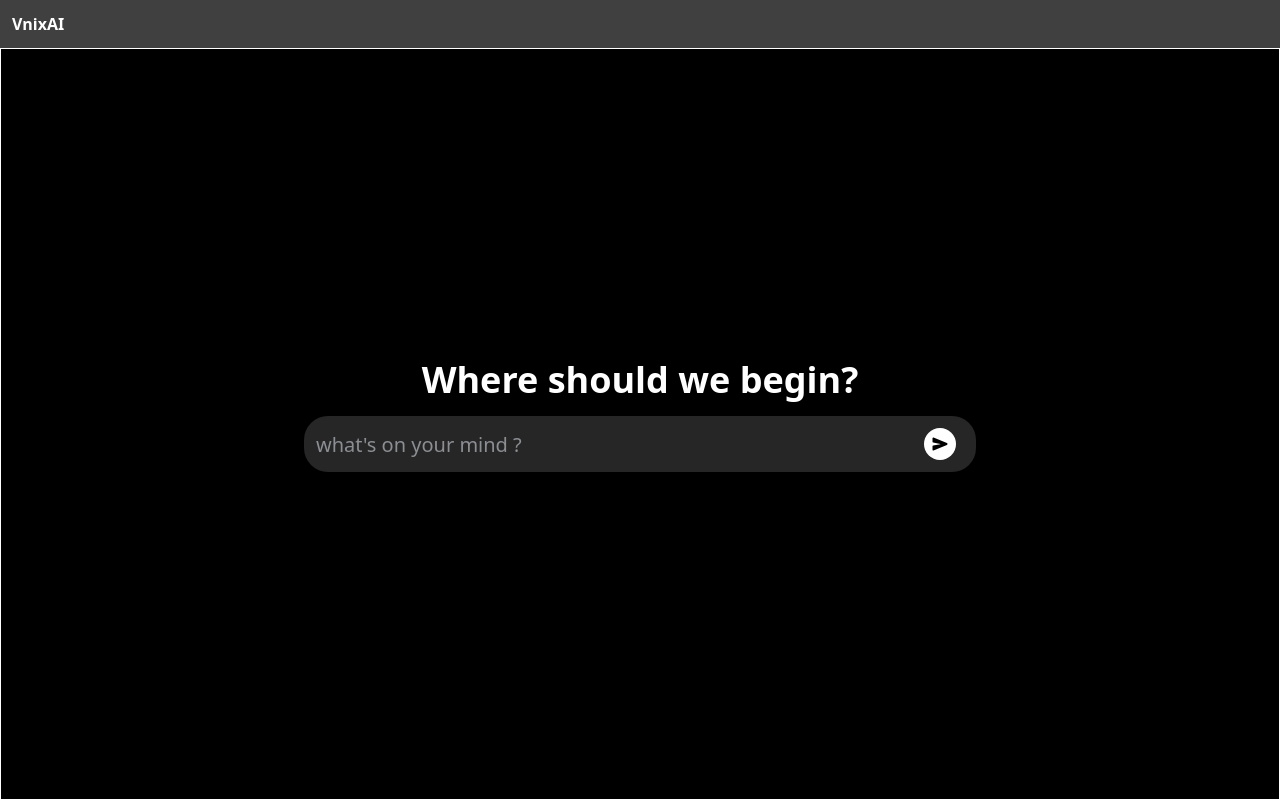
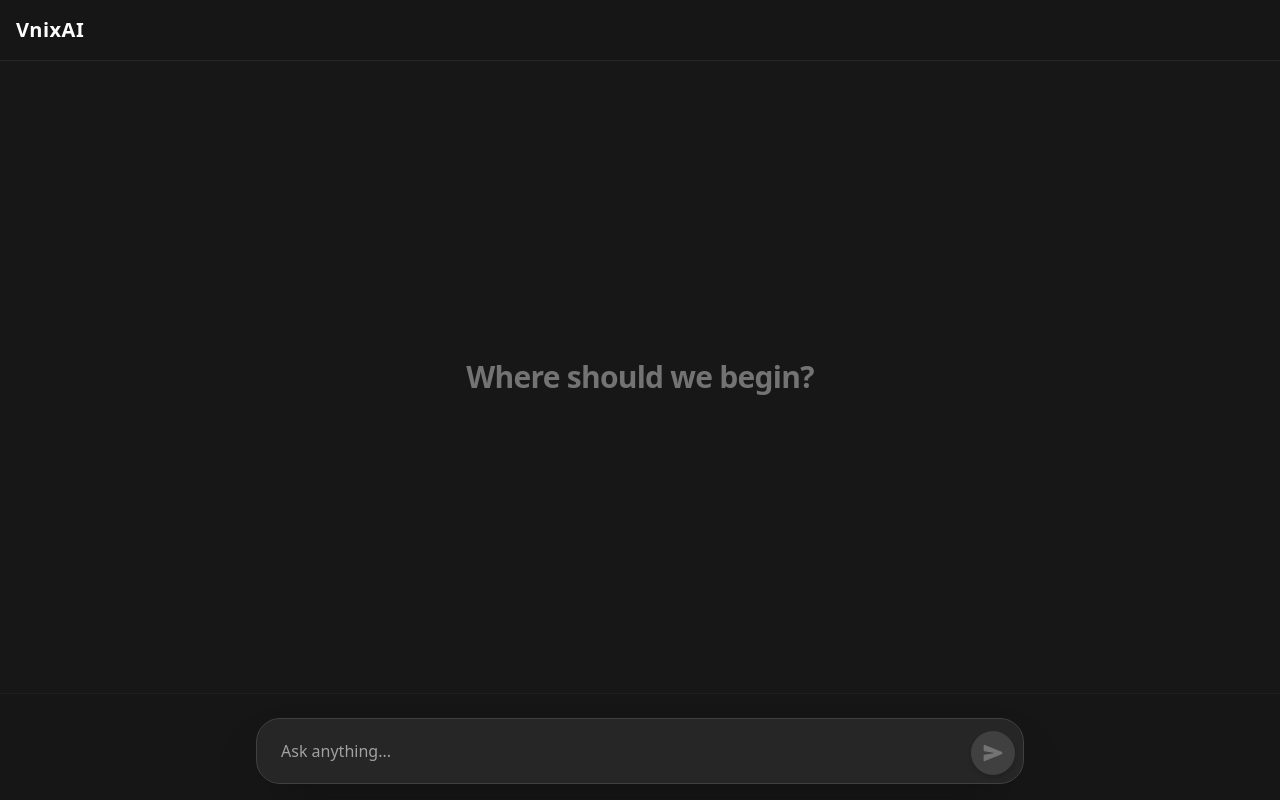
Before and after one commit to NaveenHiranya/VnixEnv, a Next.js app: page / in a window 1280 px wide. Built offline with nearby package versions, Linux system fonts and the light colour scheme.

Commit message:
fix: resolve model API loading issue and improve UI

```diff
--- a/app/api/chat/route.ts
+++ b/app/api/chat/route.ts
@@ -1,64 +1,35 @@
 import { GoogleGenAI } from "@google/genai";
-import { NextResponse } from "next/server"; // Using Next.js native response object
 
-// 1. Initialize outside the handler so the instance is reused across requests
 const ai = new GoogleGenAI({
-  apiKey: process.env.GEMINI_API_KEY as string,
+  apiKey: process.env.GEMINI_API_KEY!,
 });
 
 export async function POST(req: Request) {
   try {
-    const body = await req.json();
-    const { prompt } = body;
+    const { prompt } = await req.json();
 
-    // 2. Input Validation: Ensure prompt exists before calling the API
-    if (!prompt || typeof prompt !== "string" || prompt.trim() === "") {
-      return NextResponse.json(
-        { error: "A valid prompt is required." },
-        { status: 400 }
-      );
-    }
-
-    // 3. API Call
     const response = await ai.models.generateContent({
       model: "gemini-3.5-flash",
       contents: prompt,
+      config: {
+        systemInstruction:
+          "You are VnixAI. Provide clear answers formatted using standard Markdown.",
+      },
     });
 
-    // 4. Successful Response
-    return NextResponse.json({
+    return Response.json({
       text: response.text,
     });
+  } catch (error) {
+    console.error(error);
 
-  } catch (error: any) {
-    console.error("Gemini API Error details:", error);
-
-    // Extract status and message from the error object
-    const status = error?.status || error?.response?.status || 500;
-    const errorMessage = error?.message || "An unexpected error occurred.";
-
-    // 5. Granular Error Catching
-
-    // Check for Rate Limit / Quota Exceeded
-    if (status === 429 || errorMessage.toLowerCase().includes("quota")) {
-      return NextResponse.json(
-        { error: "API quota exceeded. Please check your billing details or try again later." },
-        { status: 429 }
-      );
-    }
-
-    // Check for Invalid/Missing API Key
-    if (status === 400 || status === 403 || errorMessage.toLowerCase().includes("api key")) {
-      return NextResponse.json(
-        { error: "Authentication failed. Please verify your Gemini API key." },
-        { status: 401 }
-      );
-    }
-
-    // Default catch-all: Pass the actual error message back to the client
-    return NextResponse.json(
-      { error: errorMessage },
-      { status: status }
+    return Response.json(
+      {
+        error: "Failed to generate response.",
+      },
+      {
+        status: 500,
+      }
     );
   }
 }
--- a/app/page.tsx
+++ b/app/page.tsx
@@ -1,127 +1,194 @@
 "use client";
 
-import { useState,useEffect } from "react";
-import { useRef } from "react";
+import { useState, useEffect, useRef } from "react";
 import { IoSend } from "react-icons/io5";
-// import { FaThumbsUp, FaThumbsDown } from "react-icons/fa";
 import { BiLike, BiDislike } from "react-icons/bi";
+import ReactMarkdown from "react-markdown";
+import remarkGfm from "remark-gfm";
 
 export default function Home() {
   const [prompt, setPrompt] = useState("");
-  const [answer, setAnswer] = useState("");
   const [loading, setLoading] = useState(true);
-  const [messages, setMessages] = useState<
-    { status: string; message: string }[]
-  >([]);
+  const [messages, setMessages] = useState<{ status: string; message: string }[]>([]);
 
-  //scroll controller
   const messagesEndRef = useRef<HTMLDivElement>(null);
+  const textareaRef = useRef<HTMLTextAreaElement>(null);
+
   const scrollToBottom = () => {
-    messagesEndRef.current?.scrollIntoView({ behavior: "smooth" });
+    messagesEndRef.current?.scrollIntoView({
+      behavior: "smooth",
+    });
   };
+
   useEffect(() => {
     scrollToBottom();
-  }, [messages]);
+  }, [messages, loading]);
 
-  //gemini api call
+  useEffect(() => {
+    if (prompt === "" && textareaRef.current) {
+      textareaRef.current.style.height = "auto";
+    }
+  }, [prompt]);
+
   const askGemini = async () => {
-    if (prompt != "") {
+    if (!prompt.trim()) return;
+
+    const currentPrompt = prompt;
+
     setLoading(false);
     setPrompt("");
-      setMessages((messages) => [
-        ...messages,
-        { status: "user", message: prompt },
+
+    setMessages((prev) => [
+      ...prev,
+      {
+        status: "user",
+        message: currentPrompt,
+      },
     ]);
+
+    const combinedPrompt = `${currentPrompt}`;
+
+    try {
       const res = await fetch("/api/chat", {
         method: "POST",
         headers: {
           "Content-Type": "application/json",
         },
-        body: JSON.stringify({ prompt }),
+        body: JSON.stringify({
+          prompt: combinedPrompt,
+        }),
       });
 
       const data = await res.json();
 
-      setMessages((messages) => [
-        ...messages,
-        { status: "agent", message: data.text },
+      setMessages((prev) => [
+        ...prev,
+        {
+          status: "agent",
+          message: data.text,
+        },
       ]);
-
-      setAnswer(data.text);
+    } catch (err) {
+      setMessages((prev) => [
+        ...prev,
+        {
+          status: "agent",
+          message: "Something went wrong.",
+        },
+      ]);
+    } finally {
       setLoading(true);
     }
   };
 
+  const handleKeyDown = (e: React.KeyboardEvent<HTMLTextAreaElement>) => {
+    if (e.key === "Enter" && !e.shiftKey) {
+      e.preventDefault();
+
+      if (loading && prompt.trim()) {
+        askGemini();
+      }
+    }
+  };
+
+  const handleInput = (e: React.ChangeEvent<HTMLTextAreaElement>) => {
+    setPrompt(e.target.value);
+
+    e.target.style.height = "auto";
+    e.target.style.height = `${Math.min(e.target.scrollHeight, 200)}px`;
+  };
+
   return (
-    <div className="h-screen flex flex-col">
-      <div className="bg-neutral-700 p-3">
-        <h2 className="font-bold text-white">VnixAI</h2>
-      </div>
-      <main className={`flex flex-col ${messages.length === 0 ? "justify-center": ""} p-4 pt-0 items-center bg-black text-white h-full border`}>
-        <div>
+    <div className="h-screen flex flex-col bg-neutral-900 text-white font-sans">
+      {/* Header with Glassmorphism */}
+      <header className="p-4 border-b border-neutral-800 bg-neutral-900/80 backdrop-blur-md sticky top-0 z-10">
+        <h1 className="text-xl font-bold tracking-wide">VnixAI</h1>
+      </header>
+
+      {/* Chat Area */}
+      <main className="flex-1 overflow-y-auto p-4 flex flex-col items-center w-full">
         {messages.length === 0 ? (
-            <div className="w-full flex items-center justify-center h-full">
-              <p className="font-semibold text-2xl md:text-3xl lg:text-4xl text-wrap">
+          <div className="flex-1 flex items-center justify-center h-full">
+            <h2 className="text-2xl md:text-3xl font-semibold text-neutral-500 tracking-tight">
               Where should we begin?
-              </p>
+            </h2>
           </div>
         ) : (
-            ""
-          )}
-        </div>
-        <div
-          className={`${messages.length === 0 ? "hidden" : "flex"} flex-col gap-1 w-full relative max-w-2xl pt-3 h-160 overflow-y-auto scrollbar-hide`}
-        >
+          <div className="w-full max-w-3xl space-y-6 pb-24">
             {messages.map((item, index) =>
-            item.status === "agent" ? (
-              <div className="p-3" key={index}>
-                <p>{item.message}</p>
-                <div className="flex gap-2">
-                  <BiLike className="cursor-pointer" />
-                  <BiDislike className="cursor-pointer" />
+              item.status === "user" ? (
+                /* User Message Bubble */
+                <div key={index} className="flex justify-end w-full">
+                  <div className="bg-neutral-700 text-neutral-200 rounded-3xl rounded-tr-sm px-5 py-3 max-w-[80%] shadow-md">
+                    <p className="whitespace-pre-wrap leading-relaxed">
+                      {item.message}
+                    </p>
                   </div>
                 </div>
               ) : (
-              <div
-                className="bg-neutral-600 flex flex-col rounded-3xl ml-auto w-[80%] p-4"
-                key={index}
-              >
-                <p>{item.message}</p>
+                /* Agent Response Panel (Full Width Markdown Layout) */
+                <div key={index} className="w-full border-b border-neutral-800/60 pb-6">
+                  <div className="prose prose-invert max-w-none prose-pre:bg-neutral-800 prose-pre:p-4 prose-pre:rounded-xl prose-code:text-green-400 leading-relaxed tracking-wide">
+                    <ReactMarkdown remarkPlugins={[remarkGfm]}>
+                      {item.message}
+                    </ReactMarkdown>
                   </div>
-            ),
+
+                  {/* Feedback Action Buttons */}
+                  <div className="flex gap-3 mt-4 text-neutral-500">
+                    <BiLike
+                      size={18}
+                      className="cursor-pointer hover:text-white transition-colors"
+                    />
+                    <BiDislike
+                      size={18}
+                      className="cursor-pointer hover:text-white transition-colors"
+                    />
+                  </div>
+                </div>
+              )
             )}
-          <div className={`${!loading ? "flex": "hidden"}`}>...</div>
+
+            {/* Typing Loader Element */}
+            {!loading && (
+              <div className="flex gap-1.5 py-4 items-center">
+                <div className="w-2 h-2 rounded-full bg-neutral-500 animate-bounce" style={{ animationDelay: "0ms" }}></div>
+                <div className="w-2 h-2 rounded-full bg-neutral-500 animate-bounce" style={{ animationDelay: "150ms" }}></div>
+                <div className="w-2 h-2 rounded-full bg-neutral-500 animate-bounce" style={{ animationDelay: "300ms" }}></div>
+              </div>
+            )}
+
             <div ref={messagesEndRef} />
           </div>
-        <div
-          className={`flex items-center justify-center ${messages.length === 0 ? "" : "mb-3"}  w-full`}
+        )}
+      </main>
+
+      {/* Input Area Bar (Sticky Bottom Container with Premium Top Blur Glassmorphism) */}
+      <div className="w-full sticky bottom-0 p-4 pt-6 bg-neutral-900/70 backdrop-blur-xl border-t border-neutral-800/60 z-10">
+        <div className="max-w-3xl mx-auto flex items-end bg-neutral-800 rounded-3xl p-2 border border-neutral-700 focus-within:border-neutral-500 focus-within:ring-4 focus-within:ring-neutral-800/40 transition-all shadow-2xl">
+          <textarea
+            ref={textareaRef}
+            rows={1}
+            value={prompt}
+            onChange={handleInput}
+            onKeyDown={handleKeyDown}
+            placeholder="Ask anything..."
+            className="flex-1 bg-transparent outline-none resize-none px-4 py-3 max-h-[200px] text-white placeholder-neutral-400"
+          />
+
+          <button
+            disabled={!loading || !prompt.trim()}
+            onClick={askGemini}
+            className={`p-3 rounded-full transition-all duration-200 shadow-md ${
+              loading && prompt.trim()
+                ? "bg-white text-black hover:bg-neutral-200 hover:scale-105 active:scale-95 cursor-pointer"
+                : "bg-neutral-700 text-neutral-500 cursor-not-allowed"
+            }`}
           >
-          <div className="mt-4 bg-neutral-800  w-full flex justify-center items-center mx-4 p-3 rounded-3xl max-w-2xl">
-            <input
-
-              className="w-full h-full text-xl text-blue-50 outline-none"
-              type="text"
-              placeholder="what's on your mind ?"
-              value={prompt}
-              onChange={(e) => setPrompt(e.target.value)}
-              onKeyDown={(e) => {
-                if (e.key === "Enter" && loading) {
-                  askGemini();
-                }
-              }}
-            ></input>
-            <button
-              className="mx-2 p-2 cursor-pointer bg-white font-bold  text-black rounded-full"
-              onClick={() => {
-                if(loading)
-                askGemini();
-              }}
-            >
-              <IoSend />
+            <IoSend size={20} className={loading && prompt.trim() ? "ml-0.5" : ""} />
           </button>
         </div>
       </div>
-      </main>
     </div>
   );
 }
--- a/package.json
+++ b/package.json
@@ -14,6 +14,8 @@
     "react": "19.2.4",
     "react-dom": "19.2.4",
     "react-icons": "^5.6.0",
+    "react-markdown": "^10.1.0",
+    "remark-gfm": "^4.0.1",
     "tailwind-scrollbar-hide": "^4.0.0"
   },
   "devDependencies": {
```
Also changed, not shown: 1 other file (tests, documents, lock files or other folders). Lines whose indentation alone changed are shown as unchanged.
